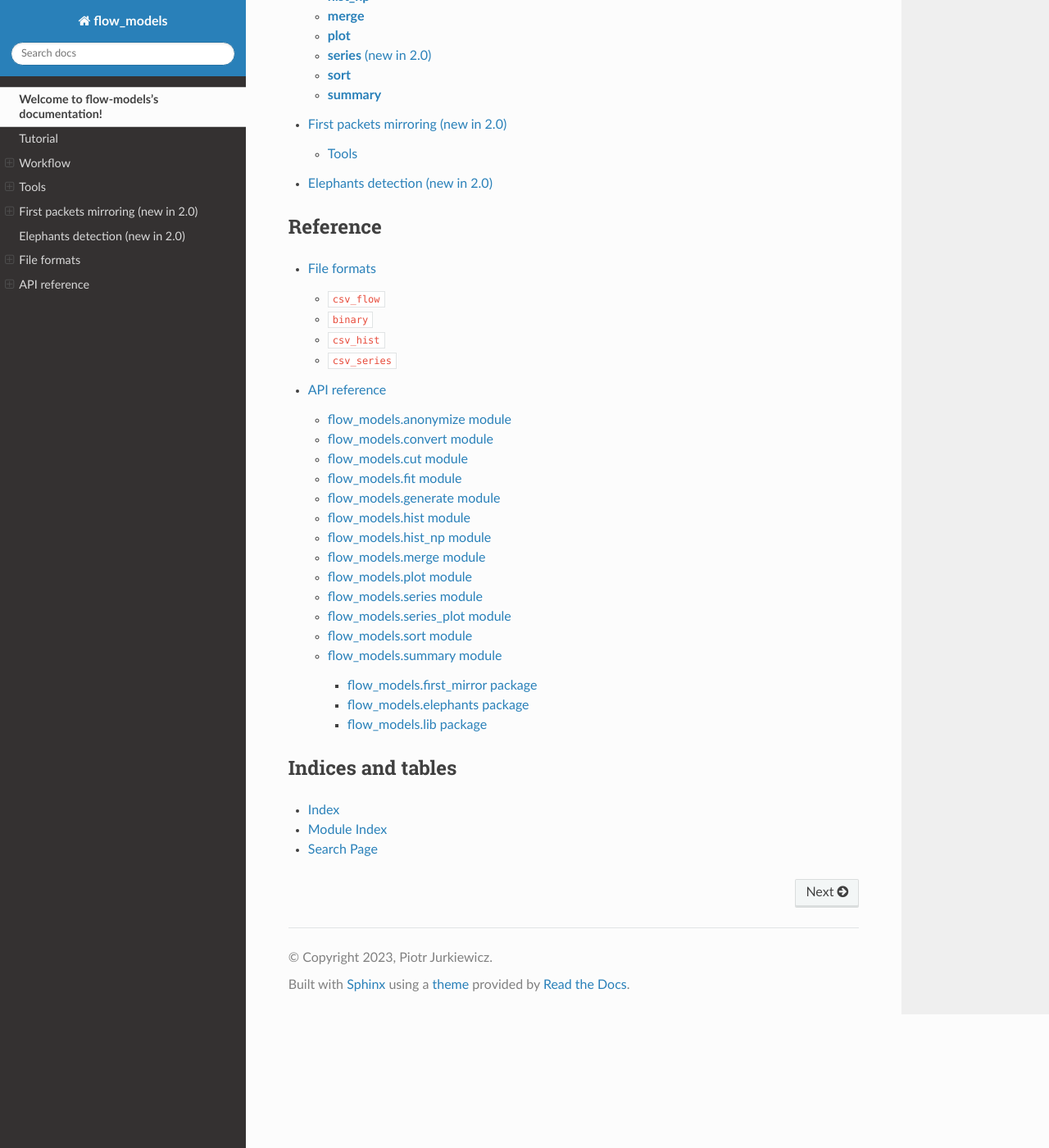
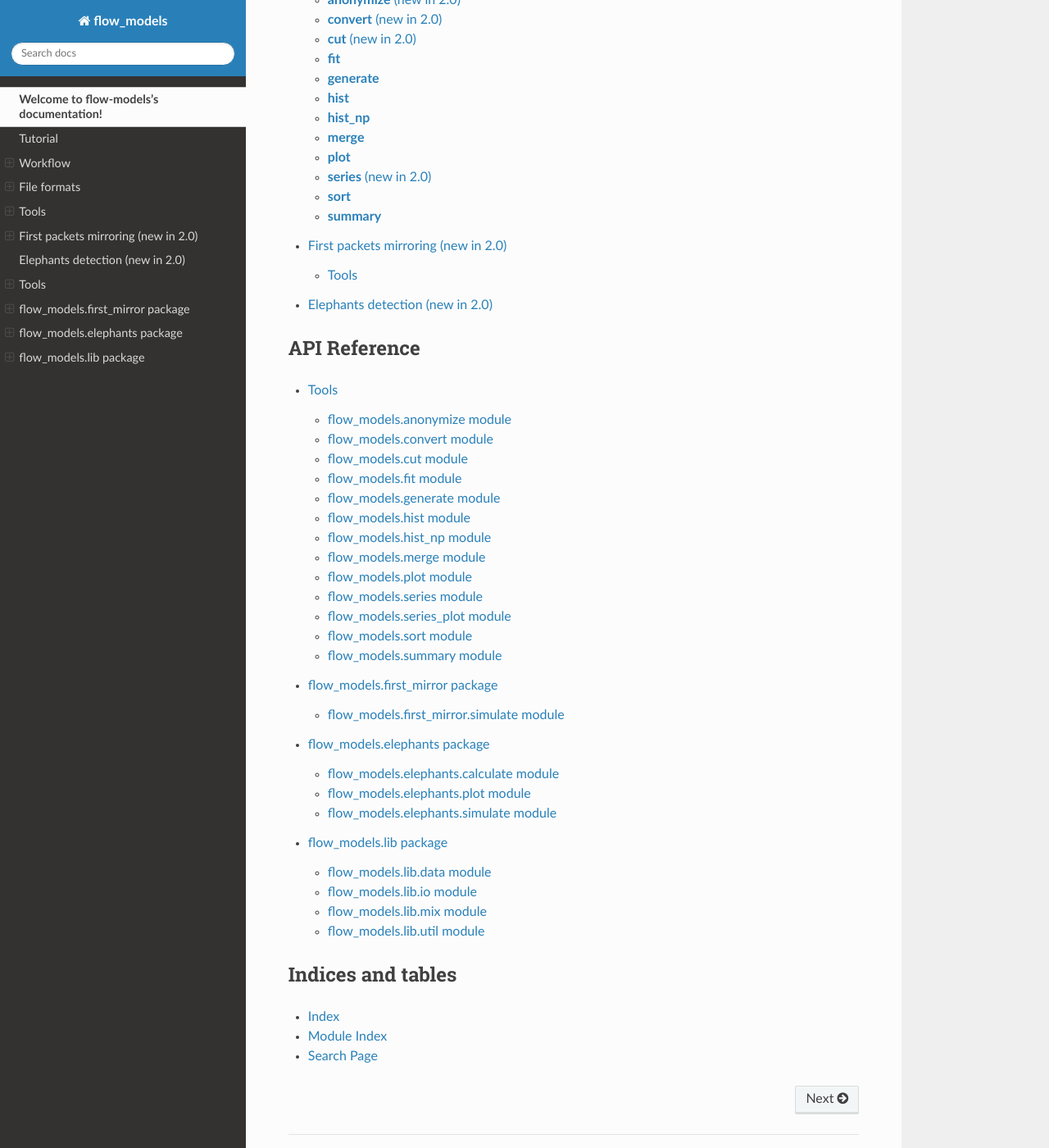
Before and after one commit to piotrjurkiewicz/flow-models, a Sphinx documentation site: the page built from docs/index.rst, in a window 1280 px wide and 1400 px high, scrolled down 1614 px. Shown: the whole window at 82% size. Built offline with Sphinx 7.4.7 and the Read the Docs theme 2.0.0, drawn with Linux system fonts in a browser that asks for light colours; some of the changed text lies outside the part shown.

Commit message:
Improve documentation

```diff
--- a/docs/flow_models.first_mirror.rst
+++ b/docs/flow_models.first_mirror.rst
@@ -1,5 +1,5 @@
 flow\_models.first_mirror package
-==============================
+=================================
 
 flow\_models.first_mirror.simulate module
 --------------------------------------
--- a/docs/flow_models.rst
+++ b/docs/flow_models.rst
@@ -1,5 +1,5 @@
-API reference
-====================
+Tools
+=====
 
 flow\_models.anonymize module
 ---------------------------
--- a/docs/index.rst
+++ b/docs/index.rst
@@ -50,18 +50,21 @@ Contents
 
    tutorial
    workflow
+   formats
    tools
    first_mirror
    elephants
 
-Reference
-=========
+API Reference
+=============
 
 .. toctree::
-   :maxdepth: 3
+   :maxdepth: 2
 
-   formats
    flow_models
+   flow_models.first_mirror
+   flow_models.elephants
+   flow_models.lib
 
 Indices and tables
 ==================
```
Also changed, not shown: other parts of docs/flow_models.rst (+0 -7 lines).
